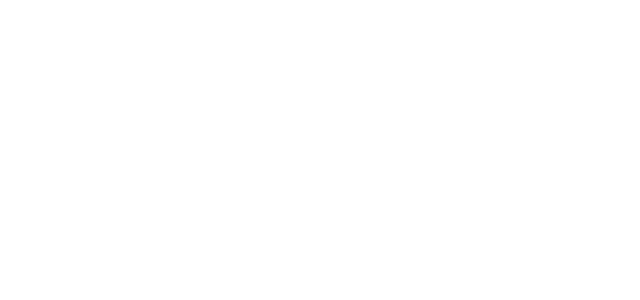
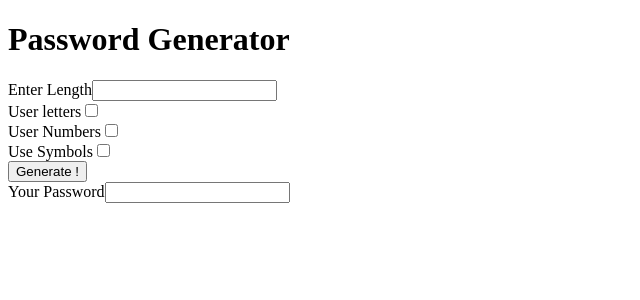
Before and after one commit to Esraa-Khalila/password-generator, an Angular app: page / in a window 1280 px wide. Shown: the top 300 px of the page, without its empty margins (0-640 px from the left). Built offline with nearby package versions, Linux system fonts and the light colour scheme.

Commit message:
added Html

```diff
--- a/src/app/app.component.html
+++ b/src/app/app.component.html
@@ -0,0 +1,30 @@
+<h1>Password Generator</h1>
+
+<div>
+  <label>Enter Length</label>
+  <input />
+</div>
+
+<div>
+  <label>User letters</label>
+  <input type="checkbox" />
+</div>
+
+<div>
+  <label>User Numbers</label>
+  <input type="checkbox" />
+</div>
+
+<div>
+  <label>Use Symbols</label>
+  <input type="checkbox" />
+</div>
+
+<div>
+  <button (click)="OnClick()">Generate !</button>
+</div>
+
+<div>
+  <label>Your Password</label>
+  <input />
+</div>
--- a/src/app/app.component.ts
+++ b/src/app/app.component.ts
@@ -3,8 +3,11 @@ import { Component } from '@angular/core';
 @Component({
   selector: 'app-root',
   templateUrl: './app.component.html',
-  styleUrls: ['./app.component.scss']
+  styleUrls: ['./app.component.scss'],
 })
 export class AppComponent {
   title = 'password-generator';
+  OnClick() {
+    console.log('click');
+  }
 }
```
